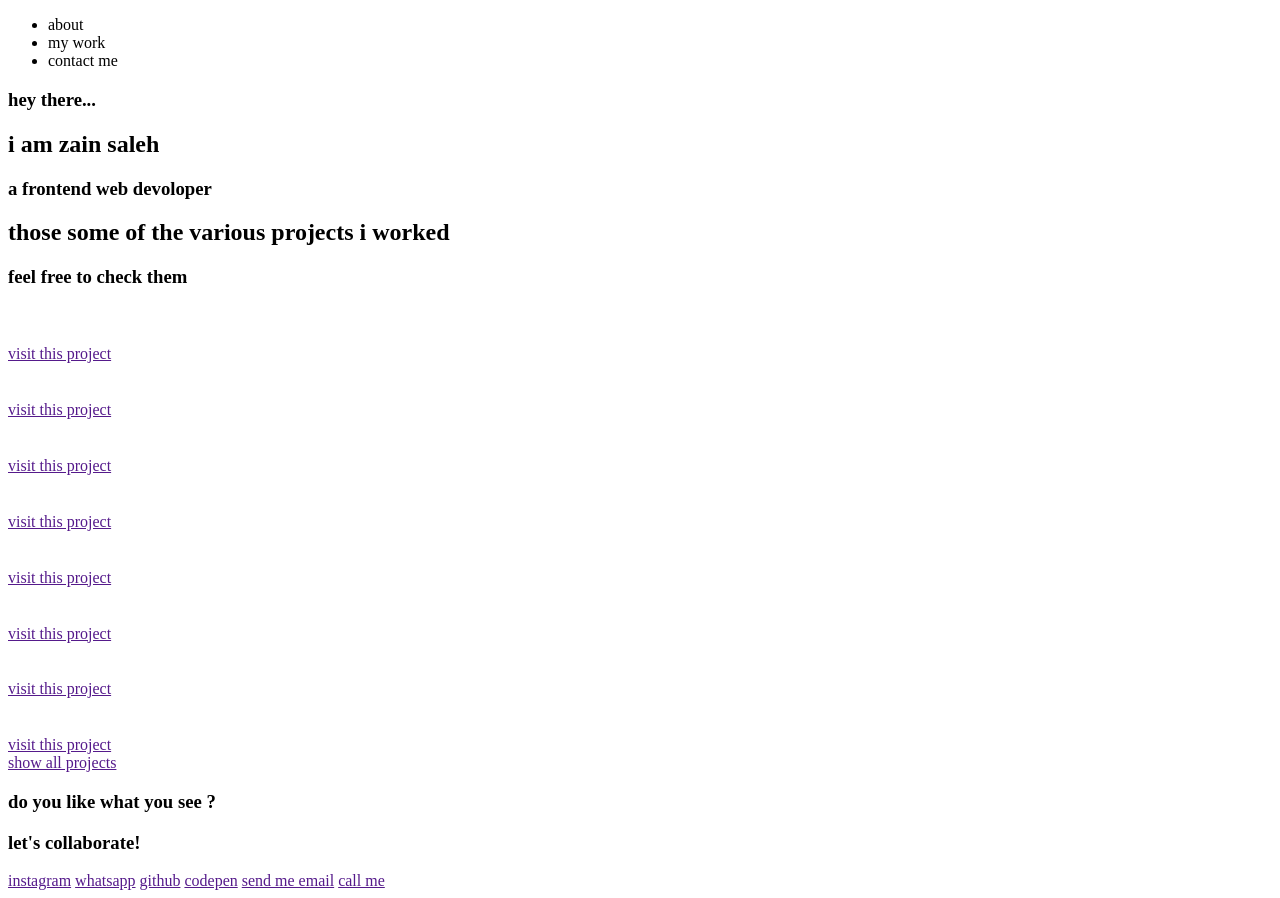
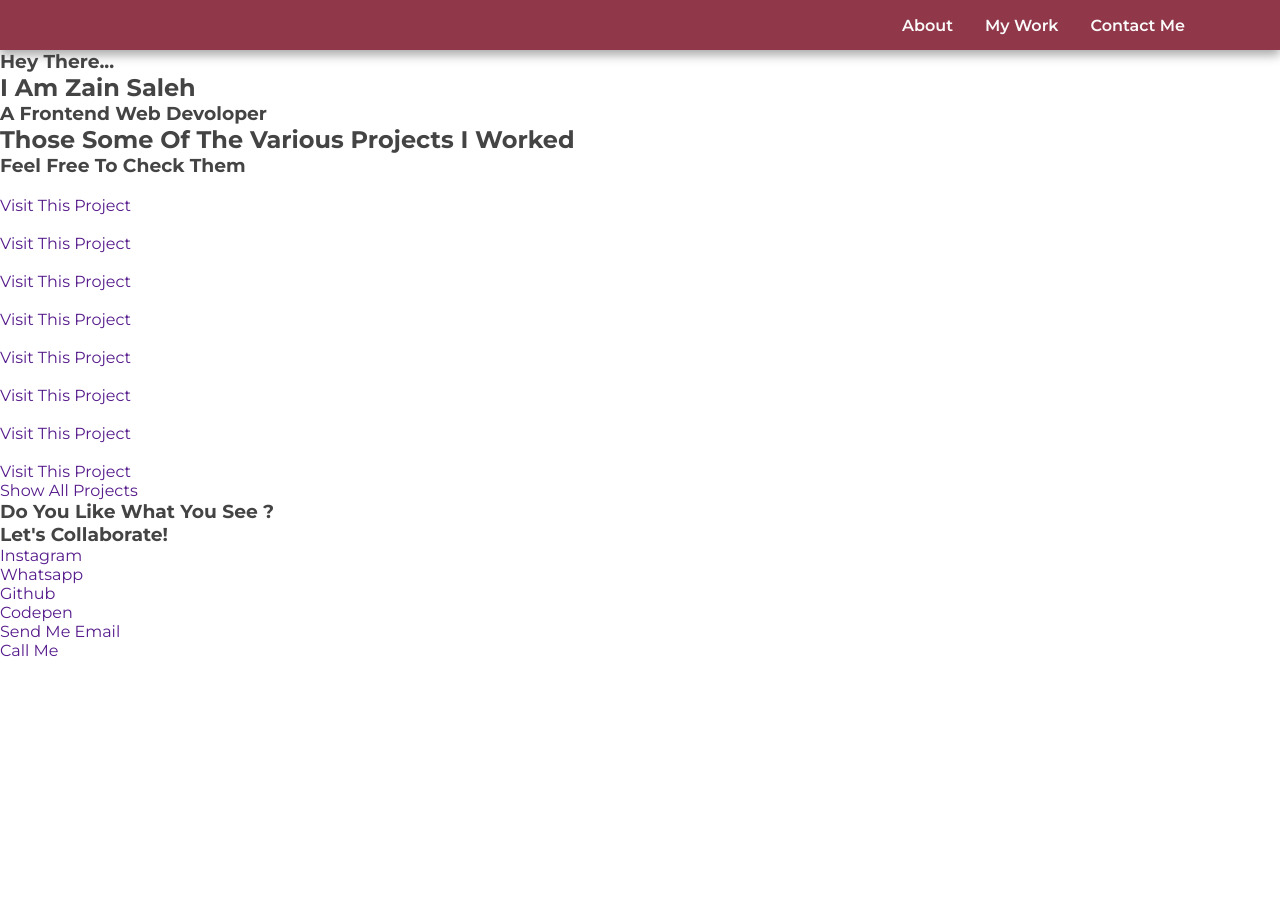
Before and after one commit to ZainFantastic/FCC_Personal_Portfolio, a plain HTML site: page index.html in a window 1280 px wide. After the commit the page ends 800 px from the top, so only its background shows below. Drawn offline with Linux system fonts and the light colour scheme.

Commit message:
finshed header section

```diff
--- a/index.html
+++ b/index.html
@@ -9,17 +9,21 @@
   <link rel="stylesheet" href="preset.css">
   <!-- page style file -->
   <link rel="stylesheet" href="page_style.css">
+  <!-- google fonts -->
+  <link rel="preconnect" href="https://fonts.gstatic.com">
+  <link href="https://fonts.googleapis.com/css2?family=Montserrat:wght@300;400;600;700&display=swap" rel="stylesheet">
   <!-- font awsome -->
   <script src="https://kit.fontawesome.com/25f3901711.js" crossorigin="anonymous"></script>
 </head>
 <body>
     <div class="wrapper">
+      <!-- navbar -->
       <header>
-        <nav id="navbar">
-          <ul>
-            <li>about</li>
-            <li>my work</li>
-            <li>contact me</li>
+        <nav class="container" id="navbar">
+          <ul class="flex-jc-ac">
+            <li><a href="">about</a></li>
+            <li><a href="">my work</a></li>
+            <li><a href="">contact me</a></li>
           </ul>
         </nav>
       </header>
--- a/page_style.css
+++ b/page_style.css
@@ -0,0 +1,44 @@
+/* reset */
+html{
+  box-sizing: border-box;
+  scroll-behavior: smooth;
+}
+*, ::before , ::after{
+  box-sizing: inherit;
+  padding:0;
+  margin:0;
+}
+
+body{
+  font-family:var(--font);
+  color:var(--color-black);
+  text-transform:capitalize;
+}
+
+ul li{
+  list-style-type:none;
+}
+a{
+  display:block;
+  text-decoration:none;
+}
+
+/* navbar */
+header{
+  height:50px;
+  background-color:var(--color-red);
+  box-shadow: 0 5px 10px rgba(0,0,0,0.35);
+}
+header nav ul{
+  justify-content: flex-end !important;
+}
+header nav ul li a{
+  padding:1rem;
+  color:var(--color-white);
+  font-weight: var(--font-semi);
+  transition: all 0.25s ease-in-out;
+}
+header nav ul li a:hover{
+  background-color:var(--color-white);
+  color:var(--color-black);
+}
--- a/preset.css
+++ b/preset.css
@@ -0,0 +1,68 @@
+/* presets */
+:root{
+  /* colors */
+  --color-orange:#e84545;
+  --color-red:#903749;
+  --color-navy:#2b2e4a;
+  --color-black:#444;
+  --color-white:#fafafa;
+
+  /* font & weights*/
+  --font:'Montserrat', sans-serif;
+  --font-light:300;
+  --font-reg:400;
+  --font-semi:600;
+  --font-bold:700;
+
+  /* padding & margin */
+  --padding-section:2.25rem;
+  --margin-section:3rem;
+  --padding:1.5rem;
+}
+
+/* flex */
+.flex-jc-ac{
+  display:flex;
+  justify-content:center;
+  align-items:center;
+}
+
+/* container */
+ .container{
+  padding-right: var(--padding);
+  padding-left: var(--padding);
+  margin-right: auto;
+  margin-left: auto;
+}
+
+/* small screen */
+@media all and (min-width:768px){
+
+  .container{
+    width:750px;
+  }
+}
+
+/* medium*/
+@media all and (min-width:992px){
+
+  .container{
+    width:970px;
+  }
+}
+
+/* large */
+@media all and (min-width:1200px){
+
+  .container{
+    width:1170px;
+  }
+}
+
+/* extra large */
+@media all and (min-width:1400px){
+
+  .container{
+    width:1320px;
+  }
+}
```
